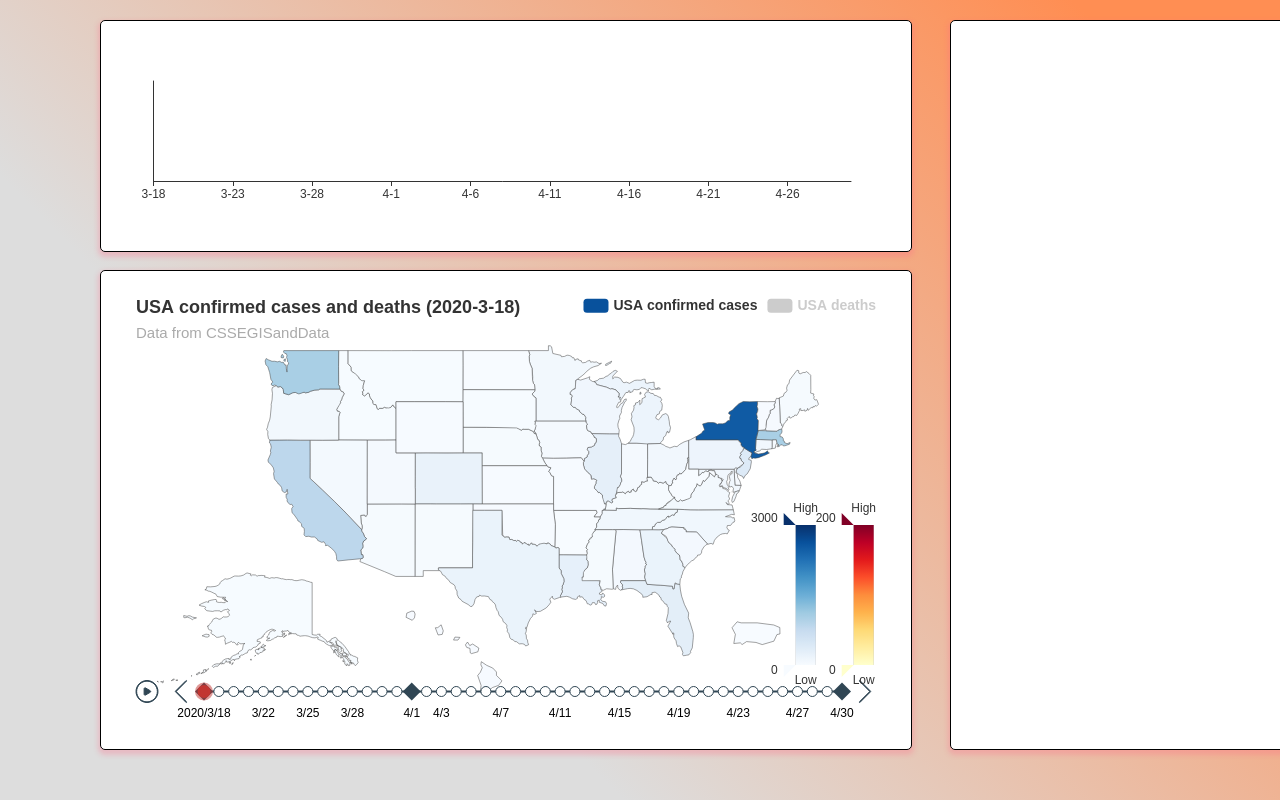
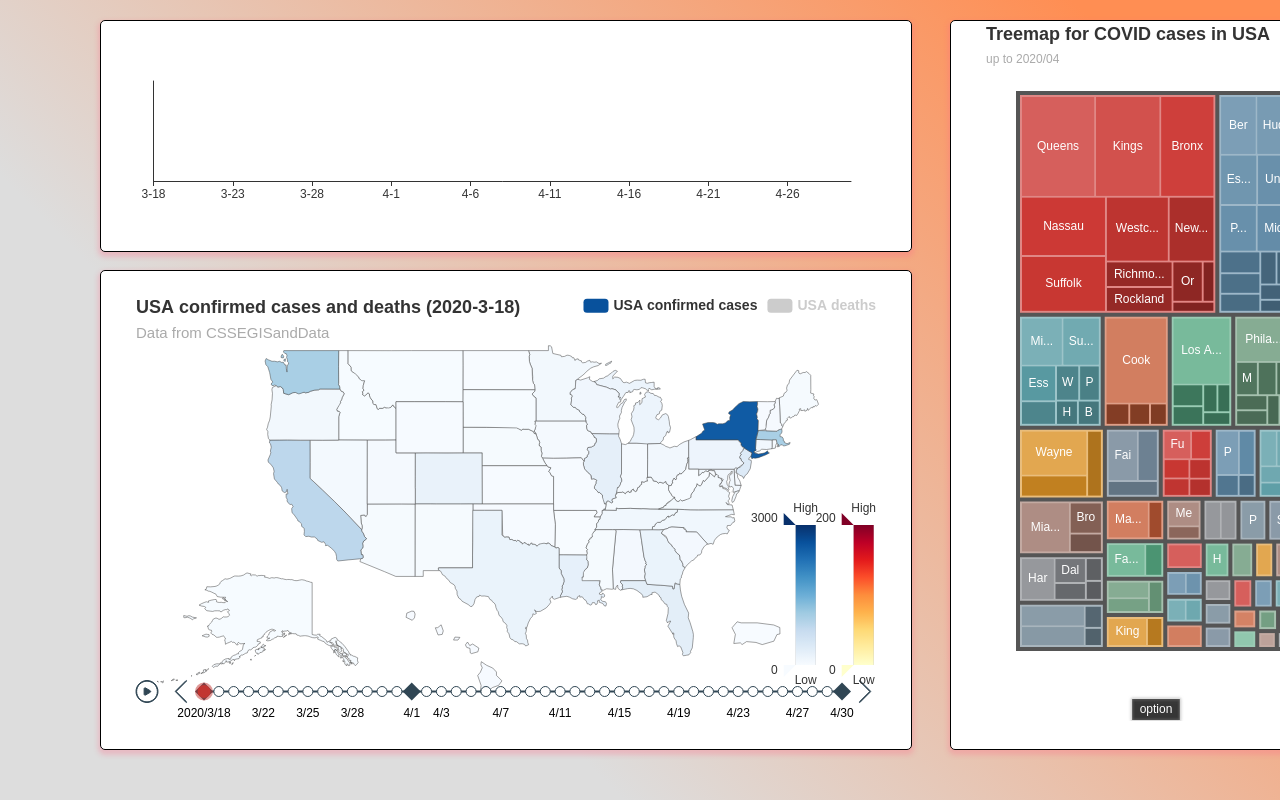
Before and after one commit to roenchina/Info-Vis, a React (Create React App) app: page / in a window 1280 px wide. Built offline with nearby package versions, Linux system fonts and the light colour scheme.

Commit message:
add treemap confirmed case

```diff
--- a/src/components/DetailView.js
+++ b/src/components/DetailView.js
@@ -6,38 +6,58 @@ import { ArrowBackSharp } from '@material-ui/icons';
 
 function convertData(state) {
     let res = [];
-    for(let i=0; i<state.inLine.length; i++) {
-        let state_name = state.inLine[i];
+    // console.log("length of state: ", state.data.length);
+    var state_name_last = "";
+    // 遍历state
+    for(let i=0; i<state.data.length; i++) {
+        //得到当前state
+        let state_name = state.data[i].province_name;
+        //与上一个state重复则跳过
+        if (state_name != state_name_last){
+            let state_children = [];
+            let state_value = 0;
+            //遍历state
             state.data.forEach(function(item, index, arr){
                 if(item.province_name === state_name){
-                //遍历county
-                res.children = res.children || [];
+                    //遍历该state下的county
+                    state_value += item.confirmed_4_30;
                     var child = {
                         name: item.county_name,
-                    value: item.confirmed_data
+                        value: item.confirmed_4_30
                     };
-                res.children.push(child);
+                    state_children.push(child);
                 }
             })
-        //遍历state
+            // note 出来这个forEach循环之后，state_children里面已经包含所有child：{children: { [name: county_name, value: ], [], [], ...}}
+
+            // note 构造完整的州的数据并push到res里面
             res.push({
-            name: state_name,
-            children: res.children
+                name: state_name,   // 州名
+                value: state_value,
+                children: state_children    // 州children
             })
+            state_name_last = state_name;
         }
+    }
+    // note: 出来这个for循环之后，res里面已经包含每个州的数据
+    console.log("res:",res);
+    // return {
+    //     name: 'USA',
+    //     children: res
+    // };
     return res;
+
 }
 
 function DetailView() {
 
     const {state, dispatch} = useContext(store);
-
     const getOption = () => {
         var option = {
 
             title: {
                 text: 'Treemap for COVID cases in USA',
-                subtext: '2020/02-2020/04',
+                subtext: 'up to 2020/04',
                 left: 'leafDepth'
             },
             tooltip: {},
--- a/src/store/index.js
+++ b/src/store/index.js
@@ -152,7 +152,7 @@ function StateProvider({children}) {
               })
           })
     }, [])
-
+    console.log("State: ", state)
     // 为子元素包裹上数据的上下文环境，方便所有子元素读取
     return <store.Provider value={{state, dispatch}}>
         {children}
```
Also changed, not shown: 1 other file (tests, documents, lock files or other folders). Lines whose indentation alone changed are shown as unchanged.
